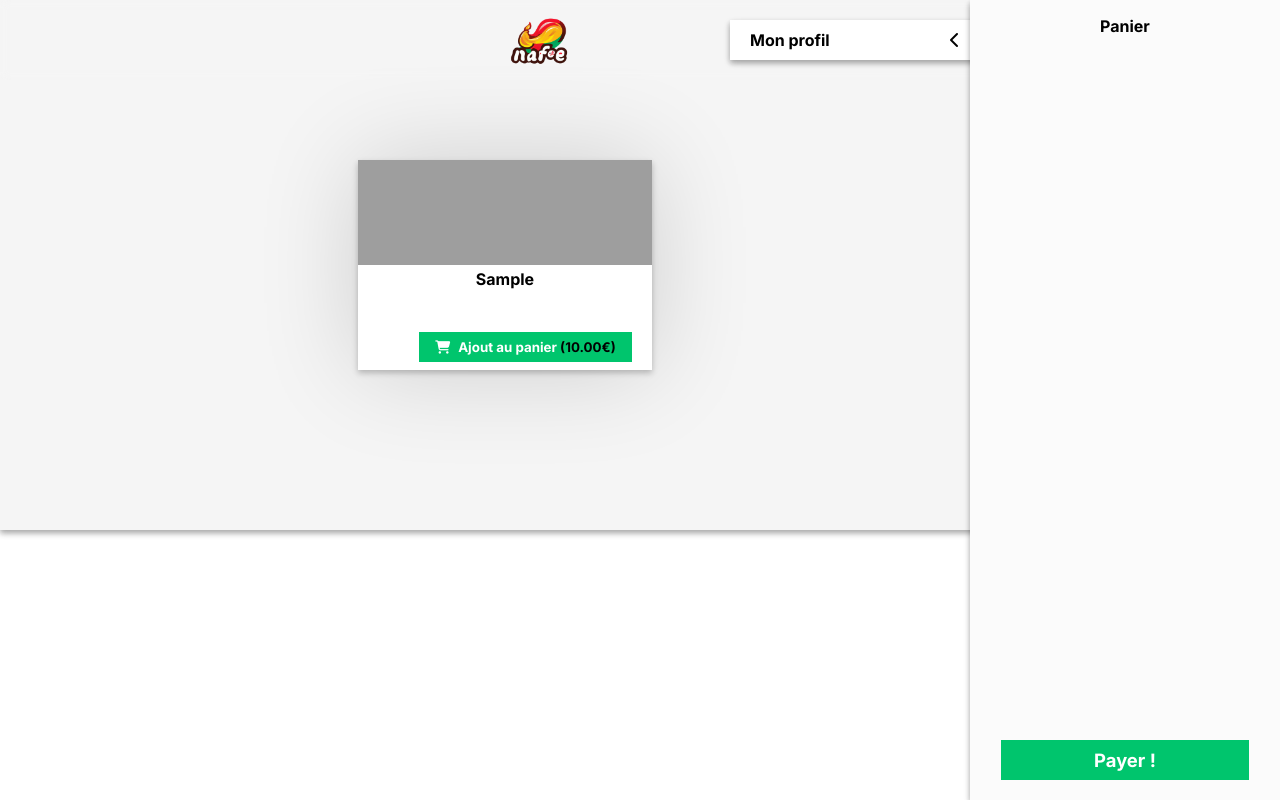
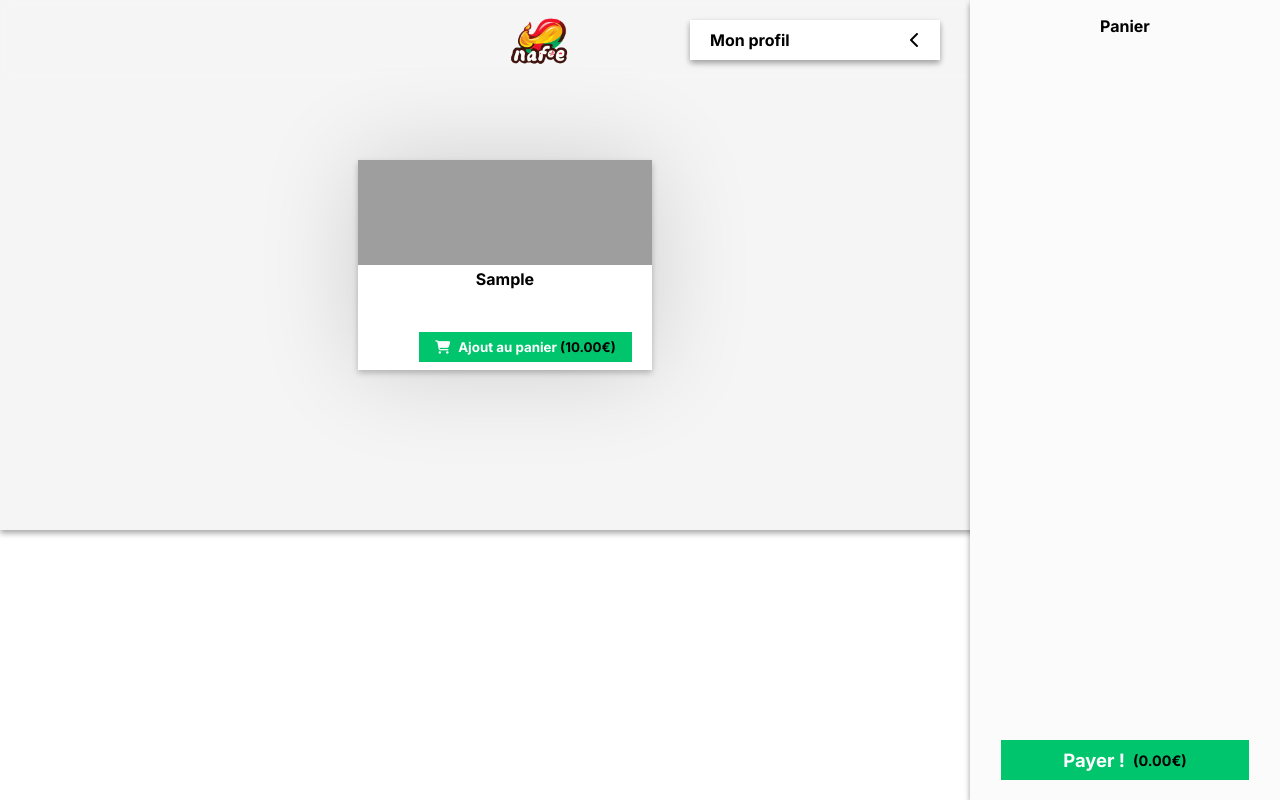
Before and after one commit to AP-Resto/Site-Resto, a PHP site: page /commander.php in a window 1280 px wide. Run offline with PHP 8.4, Linux system fonts and the light colour scheme; tables that the repository leaves empty or names only in its code hold one stand-in row (values such as "Sample post"); grey boxes are pictures that could not be loaded.

Commit message:
Page Commander.php termineé !

```diff
--- a/assets/css/index.css
+++ b/assets/css/index.css
@@ -77,7 +77,7 @@ img.logo {
     background: white;
 
     position: fixed;
-    left: calc(100% - 270px);
+    left: calc(100% - 310px);
     top: 20px;
     transform: translateX(calc(-100% - 30px));
 
@@ -85,7 +85,7 @@ img.logo {
     overflow: hidden;
 }
 
-#profile .content{
+#profile .content {
     display: flex;
     flex-direction: column;
 }
@@ -174,6 +174,20 @@ aside#cart .bottom button {
     border: none;
     font-weight: 800;
     font-size: 1.15rem;
+
+    transition: .2s filter, .2s transform;
+
+    display: flex;
+    align-items: center;
+    justify-content: center;
+    gap: .5rem;
+    text-align: center;
+}
+
+aside#cart .bottom button:hover {
+    filter: brightness(1.1);
+    transform: scale(1.1);
+    cursor: pointer;
 }
 
 #profile.expand {
@@ -193,8 +207,8 @@ aside#cart .item {
 
 aside#cart .item input::-webkit-outer-spin-button,
 aside#cart .item input::-webkit-inner-spin-button {
-  -webkit-appearance: none;
-  margin: 0;
+    -webkit-appearance: none;
+    margin: 0;
 }
 
 aside#cart .item input[type=text] {
@@ -218,7 +232,7 @@ aside#cart .item p.price {
     font-weight: bold;
 }
 
-#profile a{
+#profile a {
     width: 100%;
     display: flex;
     height: 2.2rem;
@@ -230,12 +244,12 @@ aside#cart .item p.price {
     font-weight: 800;
 }
 
-#profile a.logout{
+#profile a.logout {
     color: red;
 }
 
 #profile a.logout:hover {
-    background: rgba(0,0 ,0 ,.05);
+    background: rgba(0, 0, 0, .05);
 }
 
 .container .item .content {
@@ -245,9 +259,11 @@ aside#cart .item p.price {
     flex-direction: column;
     align-items: center;
 }
+
 .container .item p.name {
     font-weight: bold;
 }
+
 .container .item p {
     flex: 0.33;
 }
@@ -275,18 +291,19 @@ aside#cart .item p.price {
     font-weight: 700;
 }
 
-.container .item .price{
+.container .item .price {
     color: black;
 }
 
-.container .item .price::before{
+.container .item .price::before {
     content: "(";
 }
-.container .item .price::after{
+
+.container .item .price::after {
     content: "€)";
 }
 
-aside#cart .item .delete{
+aside#cart .item .delete {
     flex: 0.5;
     color: red;
     border: 1px solid red;
@@ -314,3 +331,9 @@ aside#cart .item .delete:hover {
     transform: scale(1.1);
     filter: brightness(1.1);
 }
+
+aside#cart span.price{
+    font-size: .9rem;
+    font-weight: 600;
+    color: black;
+}
--- a/commander.php
+++ b/commander.php
@@ -54,6 +54,7 @@ $panier = json_decode($_COOKIE["panier"] ?? "[]", true);
         <div class="content">
 
             <?php
+            $montantTotalPanier = 0;
 
             $panier = json_decode($_COOKIE["panier"] ?? "[]", true);
 
@@ -65,13 +66,17 @@ $panier = json_decode($_COOKIE["panier"] ?? "[]", true);
                 if ($produit) {
                     $libelle = $produit["libelle"];
                     $prix = number_format($produit["prix_ht"] * $quantity, 2);
+                    $montantTotalPanier += $produit["prix_ht"] * $quantity;
+
                     echo "
                         <div class=\"item\">
                         <input type=\"text\" value=\"$quantity x\" disabled>
                         <p class=\"name\">$libelle</p>
                         <p class=\"price\">{$prix}€</p>
 
-                        <a class=\"delete\" data-item-id=\"$idProduit\" onclick=\"supprimerDuPanier(this)\" href=\"javascript:void(0);\">X</a>
+                        <a class=\"delete\" data-item-id=\"$idProduit\" onclick=\"supprimerDuPanier(this)\" href=\"javascript:void(0);\">
+                            <i style=\"text-align: center;\" class=\"fa-solid fa-x\"></i>
+                        </a>
                     </div>
                         ";
                 }
@@ -91,7 +96,11 @@ $panier = json_decode($_COOKIE["panier"] ?? "[]", true);
 
         </div>
         <div class="bottom">
-            <button>Payer !</button>
+            <button>Payer !
+                <span class="price">
+                    <?= "(" . number_format($montantTotalPanier, 2) . "€)" ?>
+                </span>
+            </button>
         </div>
     </aside>
 
@@ -101,7 +110,7 @@ $panier = json_decode($_COOKIE["panier"] ?? "[]", true);
         $i = 0;
 
         foreach ($plats as $plat) {
-            $i++; // C'est juste le compteur pour avoir une image pour les plats depuis un autre site.
+            $i++;
 
             $id = $plat["id_produit"];
             $libelle = $plat["libelle"];
@@ -115,10 +124,10 @@ $panier = json_decode($_COOKIE["panier"] ?? "[]", true);
 
                         <p class=\"bottom\">
                             <button class=\"ajoutPanier\" data-item-id=\"$id\" onclick=\"ajouterAuPanier(this)\">
-                            <i class=\"fa-solid fa-cart-shopping\"></i>
-                            <span>
-                                Ajout au panier <span class=\"price\">" . number_format($prix, 2) . "</span>
-                            </span>
+                                <i class=\"fa-solid fa-cart-shopping\"></i>
+                                <span>
+                                    Ajout au panier <span class=\"price\">" . number_format($prix, 2) . "</span>
+                                </span>
                             </button>
                         </p>
                     </div>
@@ -128,7 +137,6 @@ $panier = json_decode($_COOKIE["panier"] ?? "[]", true);
         ?>
     </div>
 
-
     <script src="assets/js/profileModule.js"></script>
     <script src="assets/js/panier.js"></script>
 </body>
```
